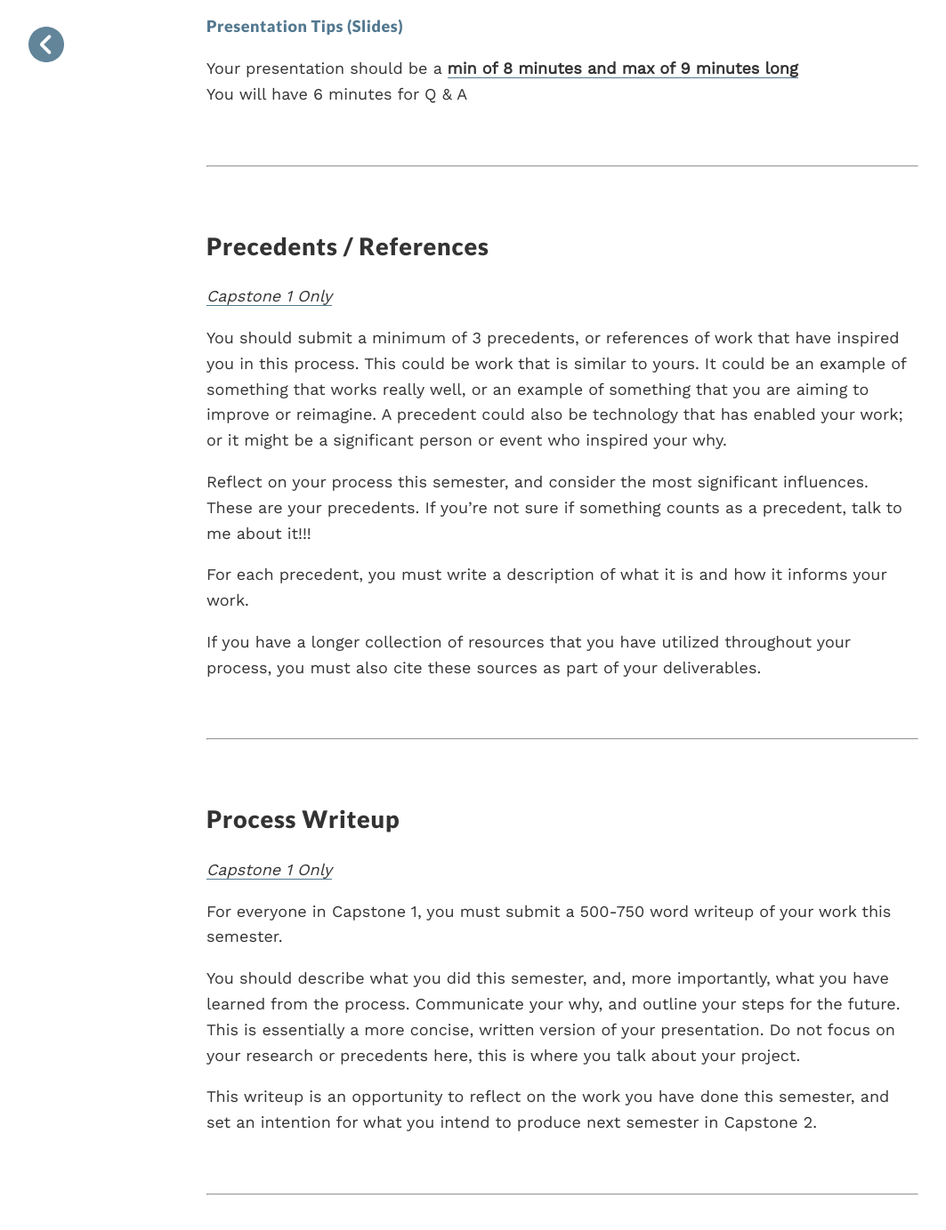
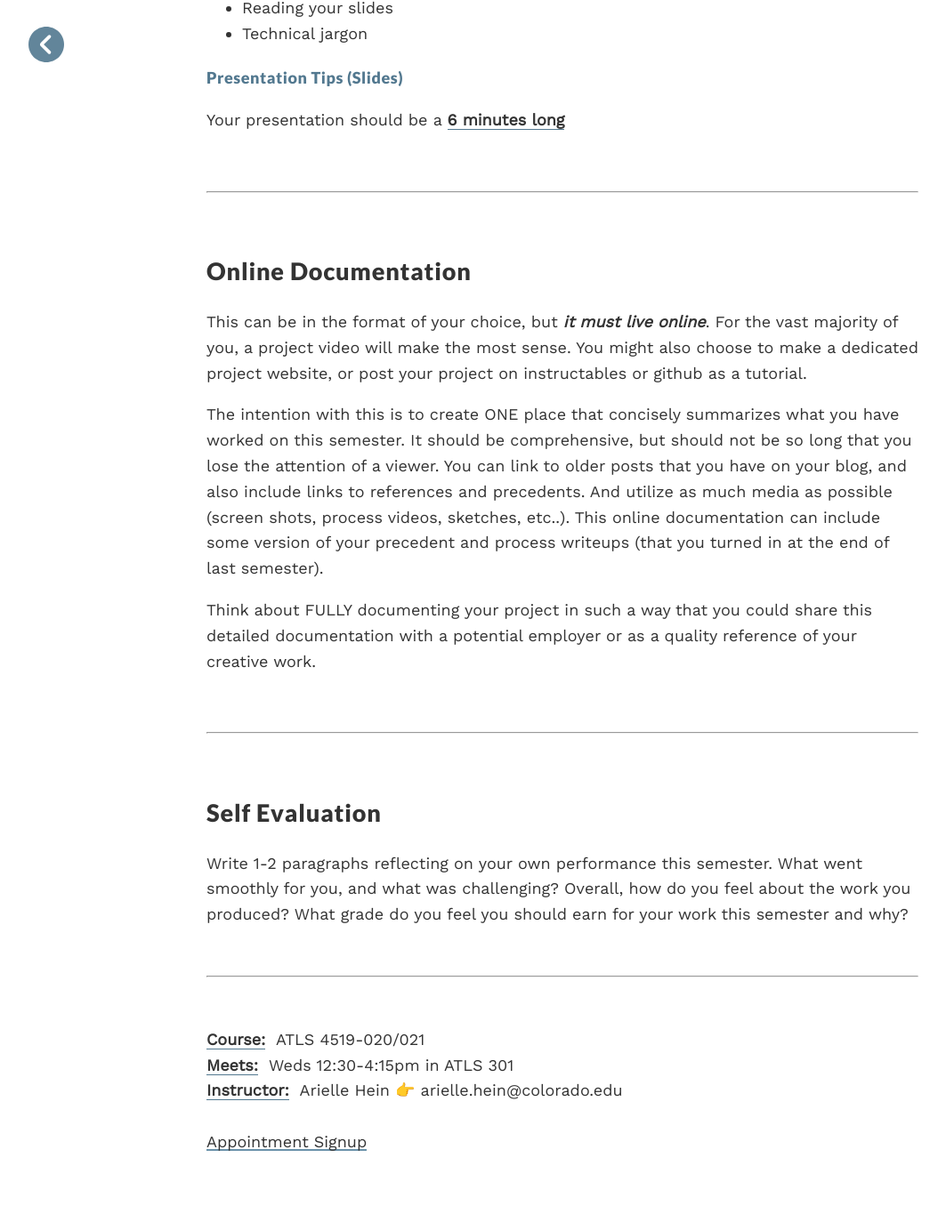
Before and after one commit to coloringchaos/capstone-f17, a Jekyll site: the page built from otherpages/deliverables.md, in a window 1280 px wide and 1400 px high, scrolled down 1823 px. Shown: the top 1383 px of the window at 89% size, without its empty margins (8-1071 px from the left). Built offline with Jekyll 4.4.1, drawn with Linux system fonts in a browser that asks for light colours; some of the changed text lies outside the part shown.

Commit message:
deliverables

```diff
--- a/otherpages/deliverables.md
+++ b/otherpages/deliverables.md
@@ -4,20 +4,15 @@ layout: post
 permalink: /deliverables
 ---
 
-<!-- ## Deliverables -->
-
 + Presentation
-+ Process Writeup *( CAPSTONE 1 only! )*
-+ Precedents, 3 minimum *( CAPSTONE 1 only! )*
 + Online Documentation
-	+ In the format of your choice
+	+ In the format of your choice - video, website, or tutorial
 	+ Your documentation can include your process writeup and precedents
-	+ ***For capstone 2, this portion is very significant!!!!!!***
 + Self Evaluation
 
-Presentations will take place on <span class="underlined">**Friday May 5th**</span>
+Presentations will take place on <span class="underlined">**Monday December 18th**</span>
 
-Everything else is due <span class="underlined">**Thursday, May 11th at 10pm**</span>
+Everything else is due <span class="underlined">**Wednesday, December 20th by midnight**</span>
 
 <br>
 <hr>
@@ -25,7 +20,7 @@ Everything else is due <span class="underlined">**Thursday, May 11th at 10pm**</
 
 ## Presentation
 
-This presentation is an opportunity for you to share what you have been working on, and receive feedback and critique from the larger TAM community. In this presentation, you must clearly communicate the goal (or why) of your project and defend your process in working towards this objective. You should also discuss precedents that inspired or informed your work, and identify what is unique about your idea or your approach. Somewhere towards the beginning of your presentation, be sure to state your goal or purpose in this project clearly and succinctly! *“My goal in this project was…”*
+This presentation is an opportunity for you to share what you have created and receive feedback and critique from the larger TAM community. In this presentation, you must clearly communicate the question / goal (the why, the purpose) of your project and defend your process in working towards this objective. You should also discuss precedents that inspired or informed your work, and identify what is unique about your idea or your approach. Somewhere towards the beginning of your presentation, be sure to state your goal or purpose in this project clearly and succinctly! *“My goal in this project was…”*
 
 Most of all, think of your presentation as a <span class="underlined">**story**</span>. And to make it engaging for the audience, you need to bring them with you. Talk about the moments of insight or discovery, as well as roadblocks and challenges that you faced.
 
@@ -33,7 +28,7 @@ Most of all, think of your presentation as a <span class="underlined">**story**<
 + Also be conscious of how you present yourself! <br><span class="underlined">[Your body language shapes who you are!](https://www.ted.com/talks/amy_cuddy_your_body_language_shapes_who_you_are)</span>
 
 ***The key to a strong presentation is PRACTICE!***
-
+<!--
 <br>
 
 #### Suggested Elements of your presentation
@@ -44,13 +39,17 @@ Most of all, think of your presentation as a <span class="underlined">**story**<
 **3:30**&nbsp;&nbsp;&nbsp;Tell them what you did / what *IS* your project  - *this is more of the how*<br>
 **1:00**&nbsp;&nbsp;&nbsp;&nbsp;What you plan to do next
 
+1) Introduction & Main Design Question: (i.e. Hello my name is X and for my capstone project I explored How technology can make life better for people in busy cities?)
+2) Precedents, Research, Findings: Show that you have done thorough research into other projects that have explored this issue
+4) Final Pitch: Your final pitch on what you propose to do next semester, and why you believe it is the best direction -->
+
 <br>
 
 #### Things to Avoid
 
 + Talking too much about yourself
 + Apologizing
-+ Live demos
++ Live demos - you ***should*** show a video of what you made!
 + Poor image or video quality
 + Too much text on your slides
 + Reading your slides
@@ -58,13 +57,14 @@ Most of all, think of your presentation as a <span class="underlined">**story**<
 
 #### [Presentation Tips (slides)](https://docs.google.com/a/colorado.edu/presentation/d/1jfoPLamRvxa8YFGYEvU7W-SMV7aAQvj4LBcIOIu35uE/edit?usp=sharing)
 
-Your presentation should be a <span class="underlined">**min of 8 minutes and max of 9 minutes long**</span><br>You will have 6 minutes for Q & A
+Your presentation should be a <span class="underlined">**6 minutes long**</span><br>
+
 
 <br>
 <hr>
 <br>
 
-## Precedents / References
+<!-- ## Precedents / References
 
 <span class="underlined">*Capstone 1 Only*</span>
 
@@ -92,15 +92,15 @@ This writeup is an opportunity to reflect on the work you have done this semeste
 
 <br>
 <hr>
-<br>
+<br> -->
 
 ## Online Documentation
 
-This can be in the format of your choice, but ***it must live online***. It could be a dedicated website, a detailed blog post, a section of your personal portfolio, or a published google doc.
+This can be in the format of your choice, but ***it must live online***. For the vast majority of you, a project video will make the most sense. You might also choose to make a dedicated project website, or post your project on instructables or github as a tutorial.
 
-The idea with this is to create ONE post or site that concisely summarizes what you have worked on this semester. It should be comprehensive, but should not be so long that you lose the attention of a viewer. You can link to older posts that you have on your blog, and also include links to references and precedents. And utilize as much media as possible (screen shots, process videos, sketches, etc..). This online documentation can include the copy from your precedent and process writeups.
+The intention with this is to create ONE place that concisely summarizes what you have worked on this semester. It should be comprehensive, but should not be so long that you lose the attention of a viewer. You can link to older posts that you have on your blog, and also include links to references and precedents. And utilize as much media as possible (screen shots, process videos, sketches, etc..). This online documentation can include some version of your precedent and process writeups (that you turned in at the end of last semester).
 
-<span class="underlined">***For capstone 2***</span> - my expectations are higher for this. FULLY document your project in such a way that you could share this detailed documentation with a potential employer or as a quality reference of your creative work.
+Think about FULLY documenting your project in such a way that you could share this detailed documentation with a potential employer or as a quality reference of your creative work.
 
 <br>
 <hr>
@@ -108,4 +108,4 @@ The idea with this is to create ONE post or site that concisely summarizes what
 
 ## Self Evaluation
 
-Write 1-2 paragraphs reflecting on your own performance this semester. What went smoothly for you, and what was challenging. Overall, how do you feel about the work you produced? What grade do you feel you should earn for your work this semester and why?
+Write 1-2 paragraphs reflecting on your own performance this semester. What went smoothly for you, and what was challenging? Overall, how do you feel about the work you produced? What grade do you feel you should earn for your work this semester and why?
```
Also changed, not shown: _posts/2017-01-16-schedule.md (+1 -0 lines).
